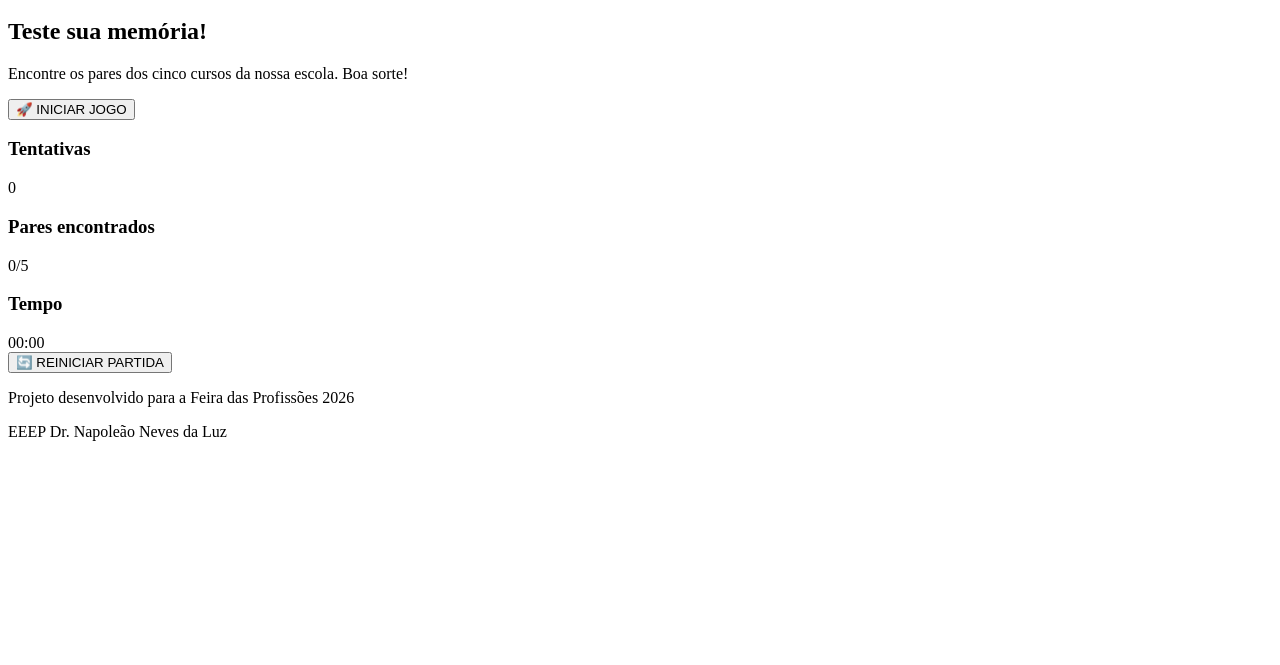
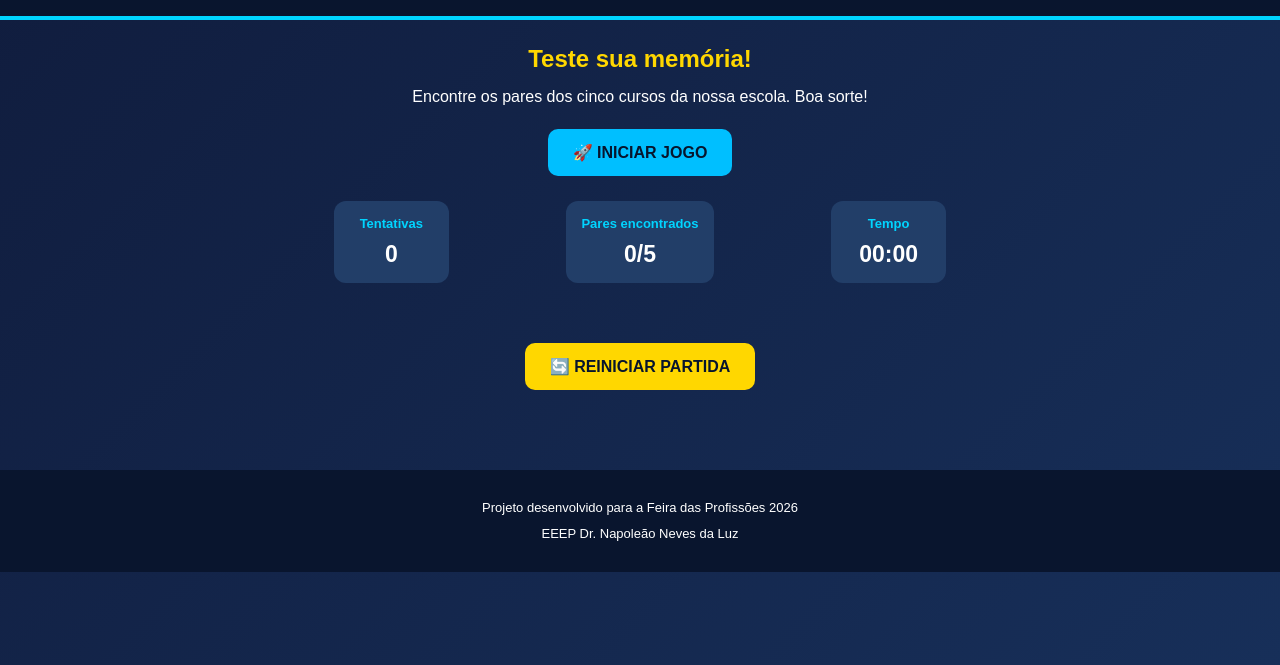
Before and after one commit to gustviei818-eng/feira-das-profiss-es-, a plain HTML site: page index.html in a window 1280 px wide. Shown: the part 135-800 px from the top of the page. Drawn offline with Linux system fonts and the light colour scheme.

Commit message:
Update index.html

```diff
--- a/index.html
+++ b/index.html
@@ -4,7 +4,7 @@
     <meta charset="UTF-8">
     <meta name="viewport" content="width=device-width, initial-scale=1.0">
 <title>Memória das Profissões 2026</title>
-<link rel="script.js" href="style.css">
+<link rel="stylesheet" href="style.css">
 </head>
 <body>
 <header>
```
